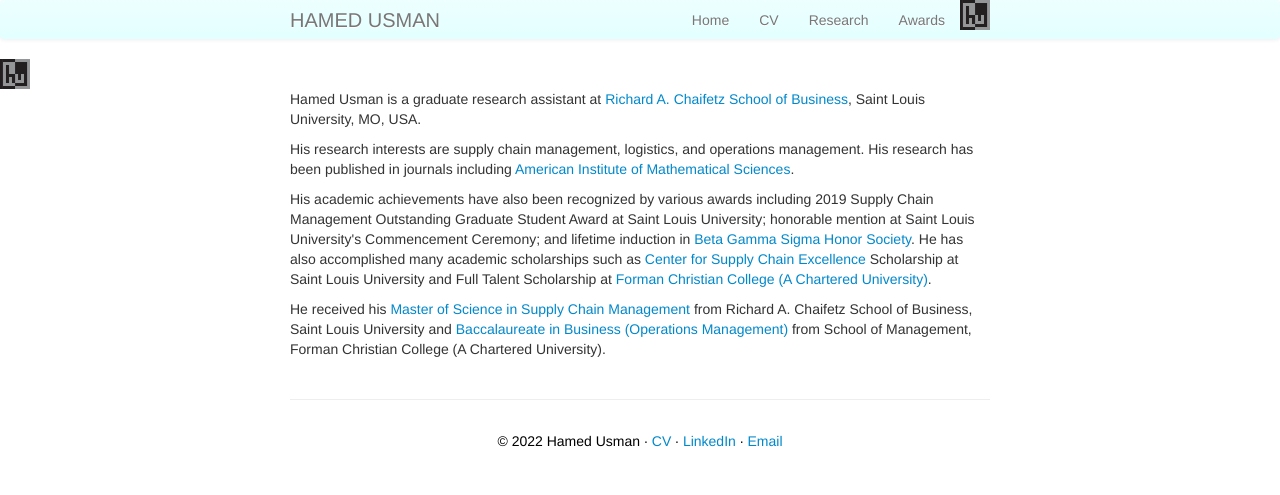
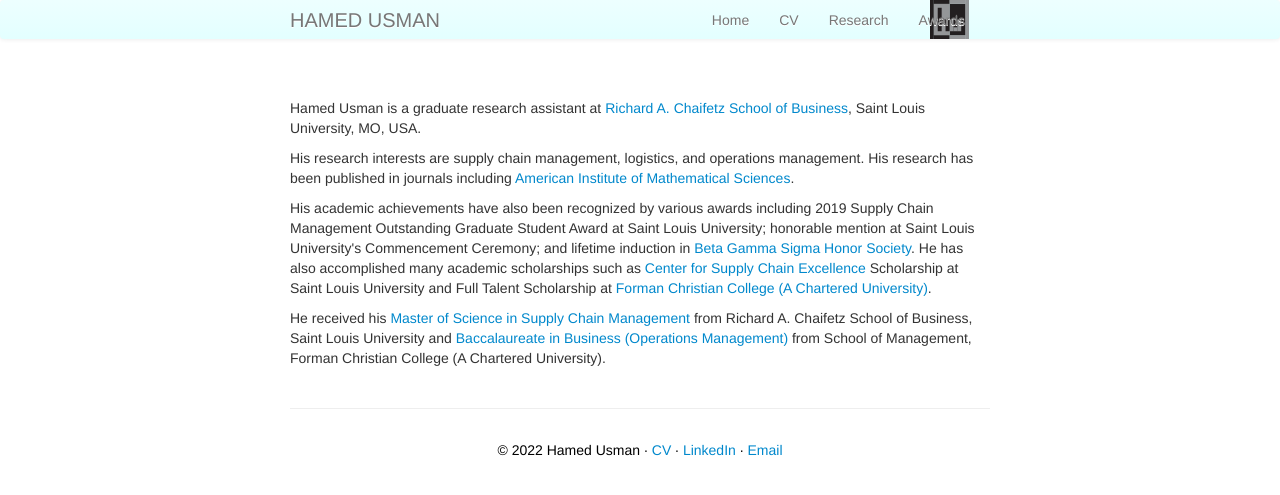
Before and after one commit to hamedusman/hamedusman.github.io, a Jekyll site: the page built from index.md, in a window 1280 px wide. Shown: the top 495 px of the page. Built offline with Jekyll 4.4.1, drawn with Linux system fonts in a browser that asks for light colours.

Commit message:
Update my_custom_css.css

```diff
--- a/assets/themes/twitter/css/my_custom_css.css
+++ b/assets/themes/twitter/css/my_custom_css.css
@@ -32,11 +32,11 @@
 #hu {
   display: block;
   margin-top: 0px;
-  margin-right: -10px;
+  margin-right: 0px;
   margin-bottom: 0px;
-  margin-left: 0px;
-  width: 30px;
-  height: 30px;
+  margin-left: -50px;
+  width: 39px;
+  height: 39px;
   float: none;
   /*margin: 0 12px auto auto;*/
 }
```
